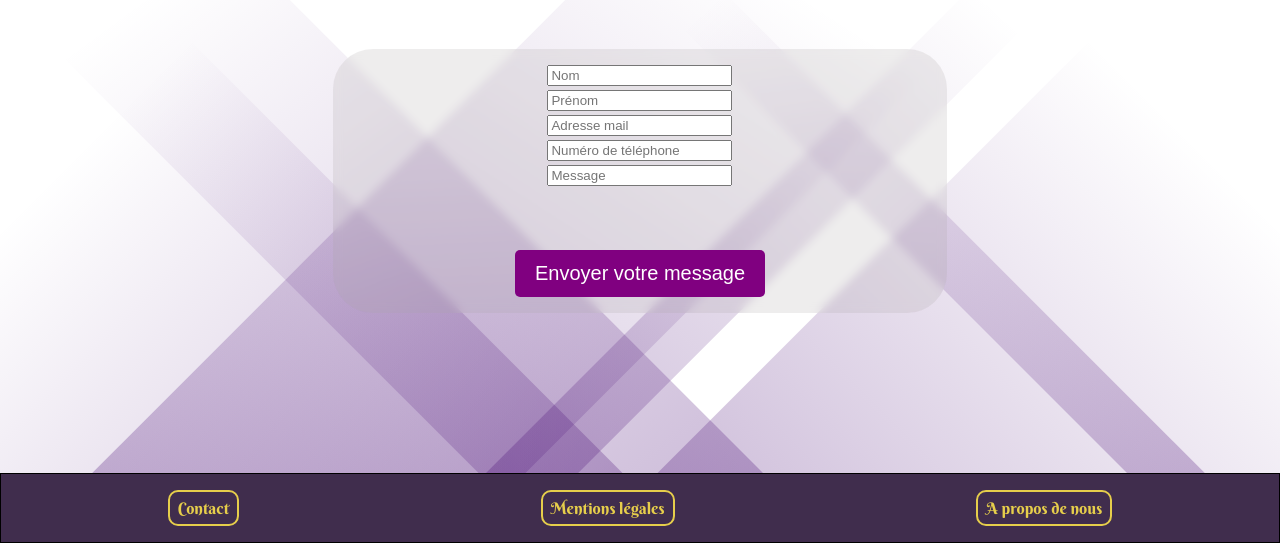
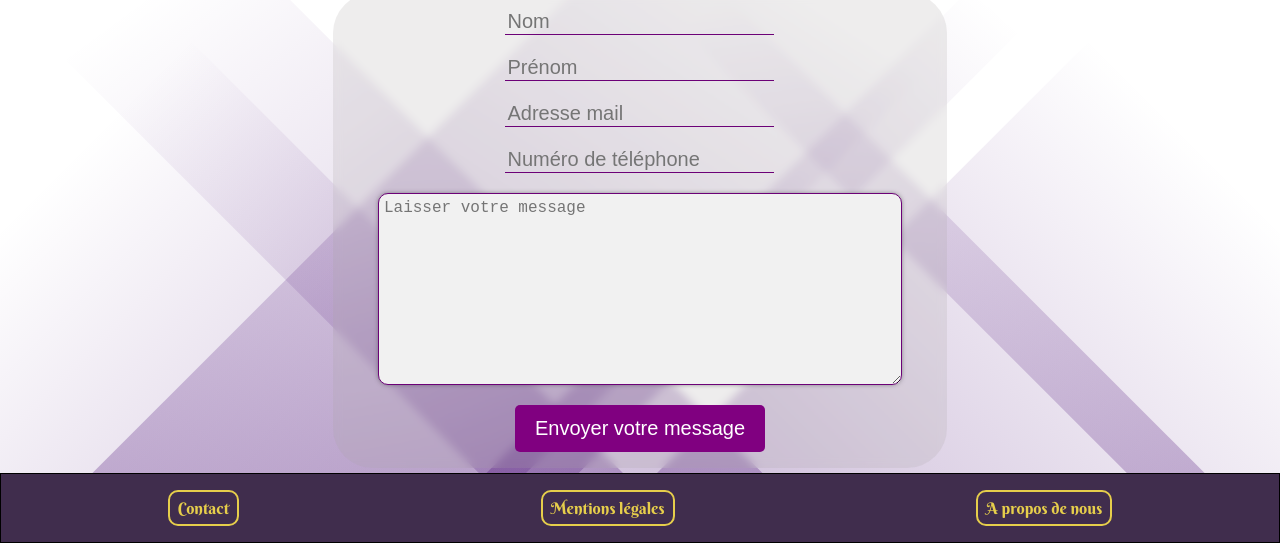
Before and after one commit to oralanto/Projet-titre-pro, a React app in the folder FRONT/: page /contact in a window 1280 px wide. Shown: the part 257-805 px from the top of the page. Built offline with nearby package versions, Linux system fonts and the light colour scheme.

Commit message:
CSS correction contact

```diff
--- a/FRONT/src/components/Contact/index.js
+++ b/FRONT/src/components/Contact/index.js
@@ -19,34 +19,33 @@ const Contact = ({
       <h1 className="Contact__title">Contactez-nous</h1>
       <form className="Contact__form" onSubmit={thisOnSubmit}>
         <Field
-          className="Contact__form__title"
+          className="Contact__form__field"
           type="text"
           label="Nom"
           name="lastname"
         />
         <Field
-          className="Contact__form__title"
+          className="Contact__form__field"
           type="text"
           label="Prénom"
           name="firstname"
         />
         <Field
-          className="Contact__form__title"
+          className="Contact__form__field"
           type="text"
           label="Adresse mail"
           name="email"
         />
         <Field
-          className="Contact__form__title"
+          className="Contact__form__field"
           type="text"
           label="Numéro de téléphone"
           name="phoneNumber"
         />
-        <Field
-          className="Contact__form__title"
-          type="textarea"
-          label="Message"
-          name="message"
+        <textarea
+          className="Contact__form__textarea"
+          rows="10"
+          placeholder="Laisser votre message"
         />
         <input className="Contact__form__button" type="submit" value="Envoyer votre message" />
       </form>
--- a/FRONT/src/components/Contact/style.scss
+++ b/FRONT/src/components/Contact/style.scss
@@ -5,22 +5,27 @@
   display: flex;
   flex-direction: column;
   &__title {
-    // font: 2em bold serif;
-    margin: 1em auto ;
+    margin: .5em auto ;
   }
   &__form {
     width: 80%;
     display: flex;
     justify-content: space-between;
     flex-direction: column;
-    margin: 1em auto;
+    margin: 1em auto 5em;
     background-color: rgba(169, 167, 167, 0.2) ;
     backdrop-filter: blur(4px);
     border-radius: 40px;
     padding: 1em;
-    &__title {
+    &__field {
       text-align: left;
-      margin-bottom: .3em;
+      margin-bottom: 1em;
+      outline: none;
+      border: none;
+      border-bottom: #6C0177 1px solid;
+      background-color: transparent;
+      color: #6C0177;
+      font-size: 1.25em;
     }
     &__input {
       margin-bottom: 1em;
@@ -30,18 +35,19 @@
       border: 1px solid #000;
       box-shadow: 1px 1px 1px #999;
     }
-    &__textarea {
-      padding: 10px;
-      line-height: 1.5;
-      border-radius: 5px;
-      border: 1px solid #000;
-      box-shadow: 1px 1px 1px #999;
-      margin-bottom: .5em;
+    &__textarea{
+      width: 90%;
+      margin: auto;
+      padding: 5px;
+      font-size: 16px;
+      border: 1px solid #6C0177;
+      background-color: #f1f1f1;
+      border-radius: 10px;
+      box-shadow: 0px 0px 4px rgba(66,66,66,.50);
     }
     &__button {
-      // font: 1em sans-serif;
       padding: 0.6em 1em;
-      margin: 3em auto 0;
+      margin: 1em auto 0;
       background-color: purple;
       color: white;
       font-size: 1.25em;
```
